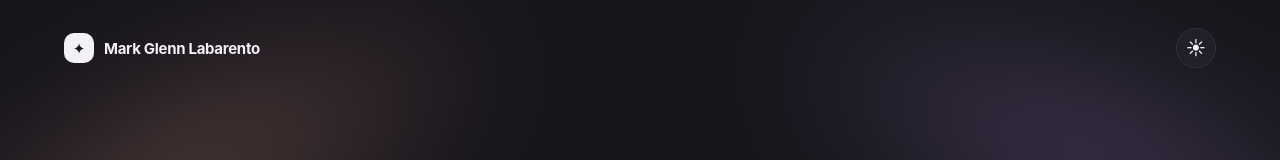
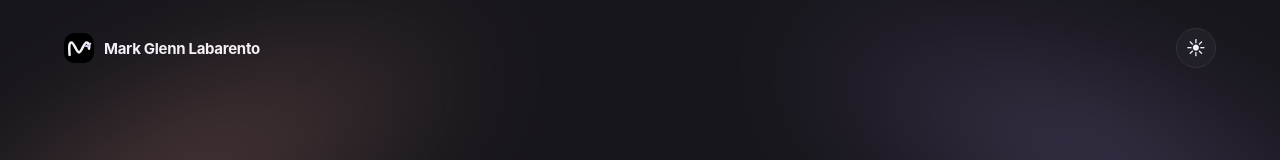
Before and after one commit to markglennlabarento/markglennlabarento.github.io, a React (Vite) app: page / in a window 1280 px wide. Shown: the top 160 px of the page. Built offline with nearby package versions, Linux system fonts and the light colour scheme.

Commit message:
change to different color of logo

```diff
--- a/index.html
+++ b/index.html
@@ -2,7 +2,7 @@
 <html lang="en" data-theme="dark">
   <head>
     <meta charset="UTF-8" />
-    <link rel="icon" type="image/svg+xml" href="/mark-favicon.svg?v=2" />
+    <link rel="icon" type="image/svg+xml" href="/mark-favicon.svg?v=5" />
     <meta name="viewport" content="width=device-width, initial-scale=1.0" />
     <meta
       name="description"
--- a/src/App.css
+++ b/src/App.css
@@ -32,13 +32,10 @@
 }
 
 .brand-mark {
-  display: grid;
-  place-items: center;
+  display: block;
   width: 30px;
   height: 30px;
   border-radius: 10px;
-  color: #fff;
-  background: #17151d;
 }
 
 .theme-toggle {
--- a/src/App.jsx
+++ b/src/App.jsx
@@ -22,8 +22,10 @@ function App() {
 
   useEffect(() => {
     document.documentElement.dataset.theme = theme
-    document.querySelector('link[rel="icon"]').href =
-      theme === 'dark' ? '/mark-favicon.svg?v=2' : '/mark-favicon-light.svg?v=2'
+    document.querySelector('link[rel="icon"]')?.setAttribute(
+      'href',
+      `/mark-favicon${theme === 'light' ? '-light' : ''}.svg?v=5`,
+    )
   }, [theme])
 
   useEffect(() => {
@@ -97,7 +99,11 @@ function App() {
     <main className="portfolio">
       <header className="topbar">
         <a className="brand" href="#home" aria-label="Portfolio home">
-          <span className="brand-mark" aria-hidden="true">✦</span>
+          <img
+            className="brand-mark"
+            src={`/mark-favicon${theme === 'light' ? '-light' : ''}.svg?v=5`}
+            alt=""
+          />
           <span>Mark Glenn Labarento</span>
         </a>
         <button
--- a/src/index.css
+++ b/src/index.css
@@ -32,7 +32,7 @@
   color-scheme: light;
 }
 
-:root[data-theme='dark'] .brand-mark {
+:root[data-theme='light'] .brand-mark {
   color: #17151d;
   background: #f3f0f7;
 }
```
Also changed, not shown: public/mark-favicon.svg.
